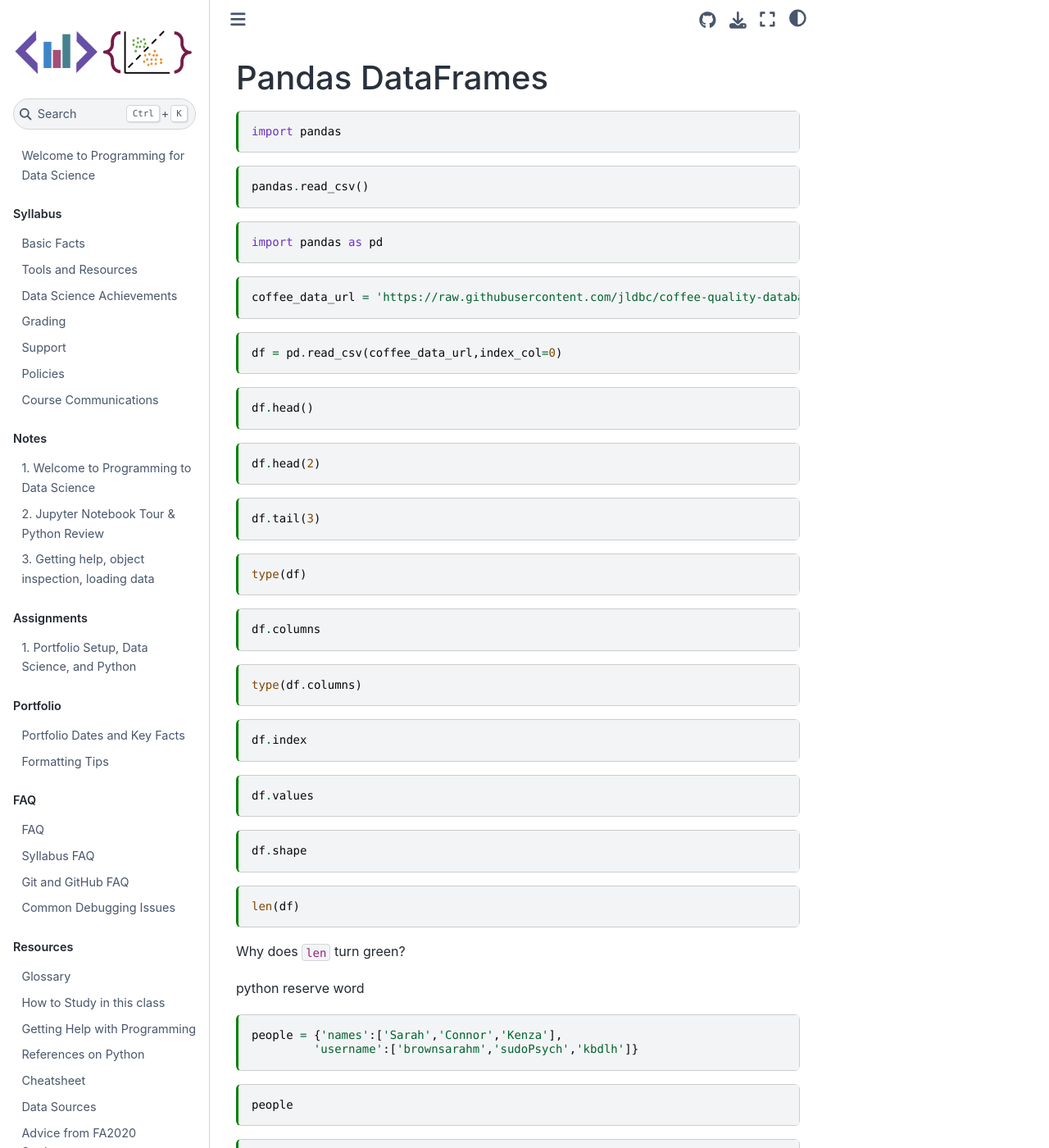
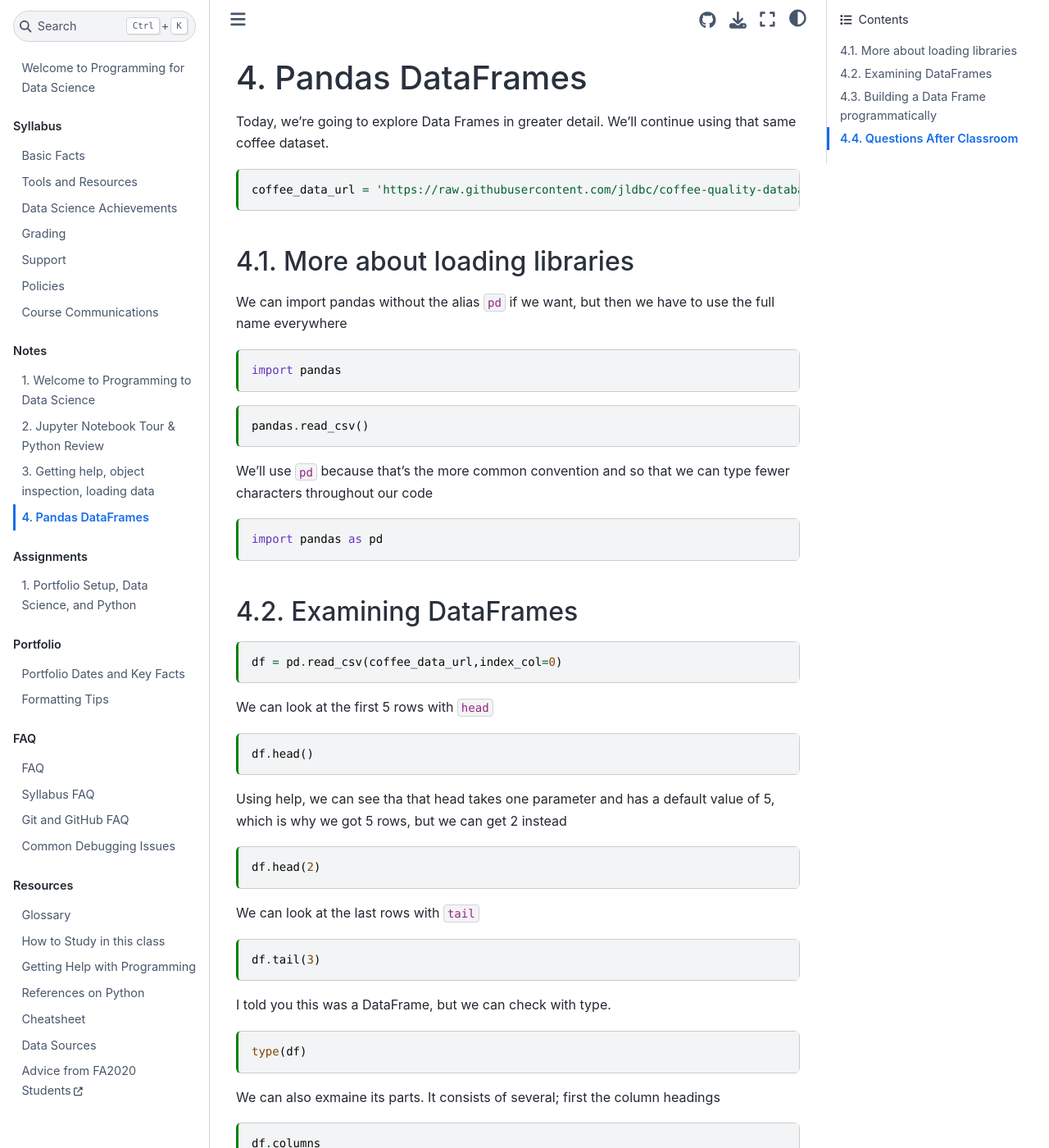
Before and after one commit to rhodyprog4ds/BrownFall21, a Jupyter Book: the page built from notes/2021-09-15.md, in a window 1280 px wide and 1400 px high. Shown: the whole window at 82% size. Built offline with Jupyter Book 1.0.4 settings and Sphinx 7.4.7 and the Sphinx Book theme 1.1.4, drawn with Linux system fonts in a browser that asks for light colours; pages that are not in the unit, such as notebooks, are missing from menus; some of the changed text lies outside the part shown.

Commit message:
prelim annotation

````diff
--- a/_toc.yml
+++ b/_toc.yml
@@ -17,6 +17,7 @@ parts:
       - file: notes/2021-09-08
       - file: notes/2021-09-10
       - file: notes/2021-09-13
+      - file: notes/2021-09-15
   - caption: Assignments
     numbered: True
     chapters:
--- a/notes/2021-09-15.md
+++ b/notes/2021-09-15.md
@@ -13,6 +13,17 @@ kernelspec:
 
 # Pandas DataFrames
 
+
+
+Today, we're going to explore Data Frames in greater detail. We'll continue using
+that same coffee dataset.
+
+```{code-cell} ipython3
+coffee_data_url = 'https://raw.githubusercontent.com/jldbc/coffee-quality-database/master/data/robusta_data_cleaned.csv'
+```
+## More about loading libraries
+We can import pandas without the alias `pd` if we want, but then we have to use
+the full name everywhere
 ```{code-cell} ipython3
 import pandas
 ```
@@ -21,63 +32,79 @@ import pandas
 pandas.read_csv()
 ```
 
+We'll use `pd` because that's the more common convention and so that we can type
+fewer characters throughout our code
 ```{code-cell} ipython3
 import pandas as pd
 ```
 
-```{code-cell} ipython3
-coffee_data_url = 'https://raw.githubusercontent.com/jldbc/coffee-quality-database/master/data/robusta_data_cleaned.csv'
-```
+## Examining DataFrames
 
 ```{code-cell} ipython3
 df = pd.read_csv(coffee_data_url,index_col=0)
 ```
 
+We can look at the first 5 rows with `head`
 ```{code-cell} ipython3
 df.head()
 ```
+
+Using help, we can see tha that head takes one parameter and has a default value
+of 5, which is why we got 5 rows, but we can get 2 instead
 
 ```{code-cell} ipython3
 df.head(2)
 ```
 
+We can look at the last rows with `tail`
 ```{code-cell} ipython3
 df.tail(3)
 ```
 
+
+I told you this was a DataFrame, but we can check with type.
 ```{code-cell} ipython3
 type(df)
 ```
+
+We can also exmaine its parts.  It consists of several; first the column headings
 
 ```{code-cell} ipython3
 df.columns
 ```
 
+These are a special type called Index
 ```{code-cell} ipython3
 type(df.columns)
 ```
 
+It also has an index
 ```{code-cell} ipython3
 df.index
 ```
 
+and values
 ```{code-cell} ipython3
 df.values
 ```
 
+it also knows its own shape
 ```{code-cell} ipython3
 df.shape
 ```
 
+we can use builtin fucntions on our DataFrame too not just its own methods and
+attributes.
 ```{code-cell} ipython3
 len(df)
 ```
 
 Why does `len` turn green?
+it's a python reserve word
 
+## Building a Data Frame programmatically
 
-python reserve word
-
+One way to build a data frame is from a dictionary:
 ```{code-cell} ipython3
 people = {'names':['Sarah','Connor','Kenza'],
          'username':['brownsarahm','sudoPsych','kbdlh']}
@@ -156,6 +183,26 @@ Key points:
 
 _write three things to remember from today's class_
 
-```{code-cell} ipython3
 
-```
+## Questions After Classroom
+
+
+Class Response Summary:
+
+
+
+How to know which function to use in certain problems or situations
+
+being able to access the code somewhere without asking to scroll would be nice
+- will work on adding most code to prismia, but if I miss some, always ask.
+
+can you use set on a pandas dataframe
+- there are better ways to find unique values and remove duplicates in a dataframe
+
+
+Is there a way to have a set show the duplicates that get discarded?
+- no, `set` is casting the data type so it loses information
+
+When will homeworks be posted/due typically
+- Posted Wednesday
+- Due the followign Tuesday
````
